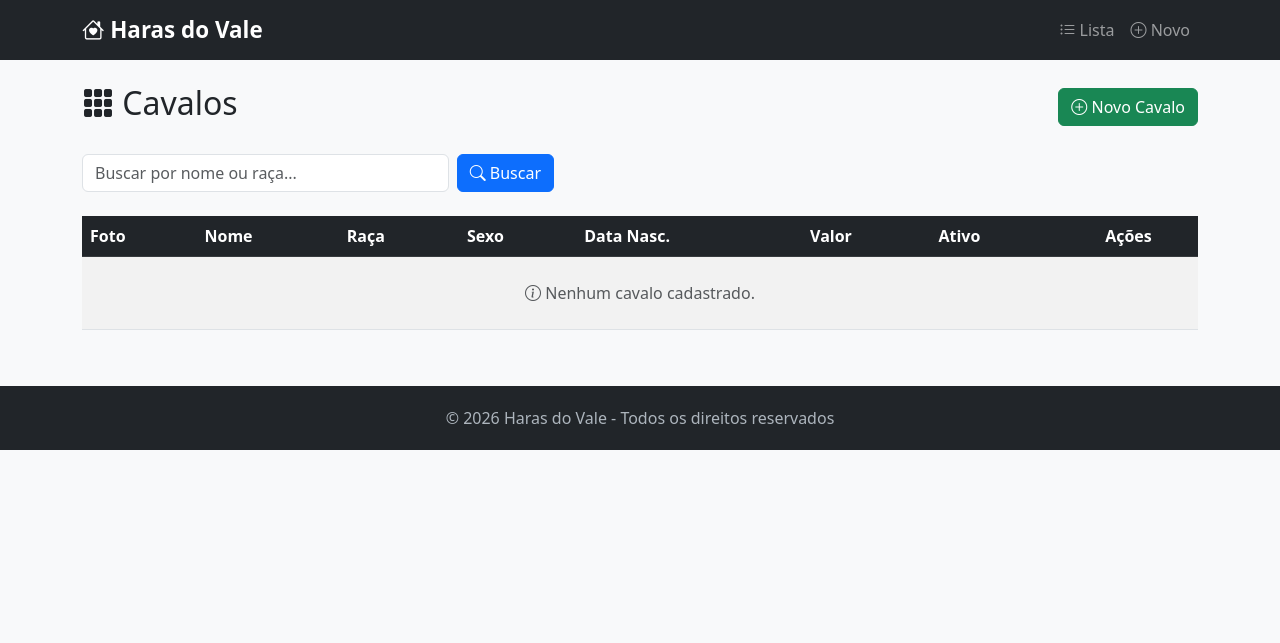
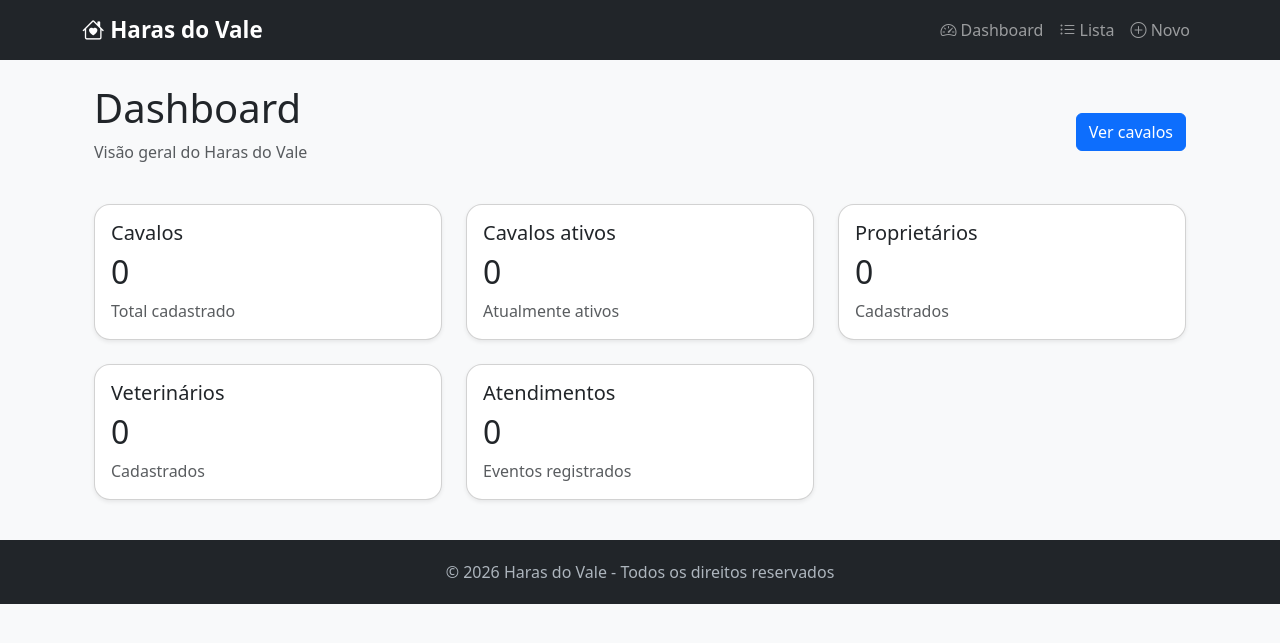
Before and after one commit to VFernandesP/projeto-haras-CRUD, a Django app: page / in a window 1280 px wide. Shown: the top 643 px of the page. Run offline with Django 5.2, Linux system fonts and the light colour scheme; data that the repository does not hold is empty.

Commit message:
entrega da semana, models, relações e dashboard

```diff
--- a/cavalos/templates/cavalos/base.html
+++ b/cavalos/templates/cavalos/base.html
@@ -30,10 +30,23 @@
                 <span class="navbar-toggler-icon"></span>
             </button>
             <div class="collapse navbar-collapse" id="navbarNav">
-                <ul class="navbar-nav ms-auto">
-                    <li class="nav-item"><a class="nav-link" href="{% url 'cavalos:lista_cavalos' %}"><i class="bi bi-list-ul"></i> Lista</a></li>
-                    <li class="nav-item"><a class="nav-link" href="{% url 'cavalos:criar_cavalo' %}"><i class="bi bi-plus-circle"></i> Novo</a></li>
-                </ul>
+               <ul class="navbar-nav ms-auto">
+    <li class="nav-item">
+        <a class="nav-link" href="{% url 'cavalos:dashboard' %}">
+            <i class="bi bi-speedometer2"></i> Dashboard
+        </a>
+    </li>
+    <li class="nav-item">
+        <a class="nav-link" href="{% url 'cavalos:lista_cavalos' %}">
+            <i class="bi bi-list-ul"></i> Lista
+        </a>
+    </li>
+    <li class="nav-item">
+        <a class="nav-link" href="{% url 'cavalos:criar_cavalo' %}">
+            <i class="bi bi-plus-circle"></i> Novo
+        </a>
+    </li>
+</ul>
             </div>
         </div>
     </nav>
--- /dev/null
+++ b/cavalos/templates/cavalos/dashboard.html
@@ -0,0 +1,87 @@
+{% extends 'cavalos/base.html' %}
+
+{% block title %}Dashboard - Haras do Vale{% endblock %}
+
+{% block content %}
+
+<div class="container mt-4">
+
+    <div class="d-flex justify-content-between align-items-center mb-4">
+        <div>
+            <h1>Dashboard</h1>
+            <p class="text-muted">Visão geral do Haras do Vale</p>
+        </div>
+
+        <a href="{% url 'cavalos:lista_cavalos' %}"
+           class="btn btn-primary">
+            Ver cavalos
+        </a>
+    </div>
+
+    <div class="row g-4">
+
+        <div class="col-md-4">
+            <div class="card shadow-sm">
+                <div class="card-body">
+                    <h5 class="card-title">Cavalos</h5>
+                    <h2>{{ total_cavalos }}</h2>
+                    <p class="text-muted mb-0">
+                        Total cadastrado
+                    </p>
+                </div>
+            </div>
+        </div>
+
+        <div class="col-md-4">
+            <div class="card shadow-sm">
+                <div class="card-body">
+                    <h5 class="card-title">Cavalos ativos</h5>
+                    <h2>{{ cavalos_ativos }}</h2>
+                    <p class="text-muted mb-0">
+                        Atualmente ativos
+                    </p>
+                </div>
+            </div>
+        </div>
+
+        <div class="col-md-4">
+            <div class="card shadow-sm">
+                <div class="card-body">
+                    <h5 class="card-title">Proprietários</h5>
+                    <h2>{{ total_proprietarios }}</h2>
+                    <p class="text-muted mb-0">
+                        Cadastrados
+                    </p>
+                </div>
+            </div>
+        </div>
+
+        <div class="col-md-4">
+            <div class="card shadow-sm">
+                <div class="card-body">
+                    <h5 class="card-title">Veterinários</h5>
+                    <h2>{{ total_veterinarios }}</h2>
+                    <p class="text-muted mb-0">
+                        Cadastrados
+                    </p>
+                </div>
+            </div>
+        </div>
+
+        <div class="col-md-4">
+            <div class="card shadow-sm">
+                <div class="card-body">
+                    <h5 class="card-title">Atendimentos</h5>
+                    <h2>{{ total_atendimentos }}</h2>
+                    <p class="text-muted mb-0">
+                        Eventos registrados
+                    </p>
+                </div>
+            </div>
+        </div>
+
+    </div>
+
+</div>
+
+{% endblock %}
--- a/cavalos/urls.py
+++ b/cavalos/urls.py
@@ -2,10 +2,13 @@ from django.urls import path
 from . import views
 
 app_name = 'cavalos'
+
 urlpatterns = [
-    path('', views.lista_cavalos, name='lista_cavalos'),
-    path('<int:pk>/', views.detalhe_cavalo, name='detalhe_cavalo'),
-    path('criar/', views.criar_cavalo, name='criar_cavalo'),
-    path('<int:pk>/editar/', views.editar_cavalo, name='editar_cavalo'),
-    path('<int:pk>/excluir/', views.excluir_cavalo, name='excluir_cavalo'),
+    path('', views.dashboard, name='dashboard'),
+
+    path('cavalos/', views.lista_cavalos, name='lista_cavalos'),
+    path('cavalos/criar/', views.criar_cavalo, name='criar_cavalo'),
+    path('cavalos/<int:pk>/', views.detalhe_cavalo, name='detalhe_cavalo'),
+    path('cavalos/<int:pk>/editar/', views.editar_cavalo, name='editar_cavalo'),
+    path('cavalos/<int:pk>/excluir/', views.excluir_cavalo, name='excluir_cavalo'),
 ]
--- a/cavalos/views.py
+++ b/cavalos/views.py
@@ -1,5 +1,5 @@
 from django.shortcuts import render, get_object_or_404, redirect
-from .models import Cavalo
+from .models import Cavalo, Proprietario, Veterinario, Atendimento
 from django.urls import reverse
 from .forms import CavaloForm
 from django.contrib import messages
@@ -54,3 +54,13 @@ def excluir_cavalo(request, pk):
         cavalo.delete()
         return redirect(reverse('cavalos:lista_cavalos'))
     return render(request, 'cavalos/confirmar_exclusao.html', {'cavalo': cavalo})
+
+def dashboard(request):
+   contexto = {
+       'total_cavalos': Cavalo.objects.count(),
+       'cavalos_ativos': Cavalo.objects.filter(ativo=True).count(),
+       'total_proprietarios': Proprietario.objects.count(),
+       'total_veterinarios': Veterinario.objects.count(),
+       'total_atendimentos': Atendimento.objects.count(),
+   }
+   return render(request, 'cavalos/dashboard.html', contexto)
```
Also changed, not shown: cavalos/admin.py (+27 -6 lines), cavalos/models.py (+88 -7 lines), cavalos/migrations/0007_proprietario_veterinario_cavalo_proprietario_and_more.py (added).
